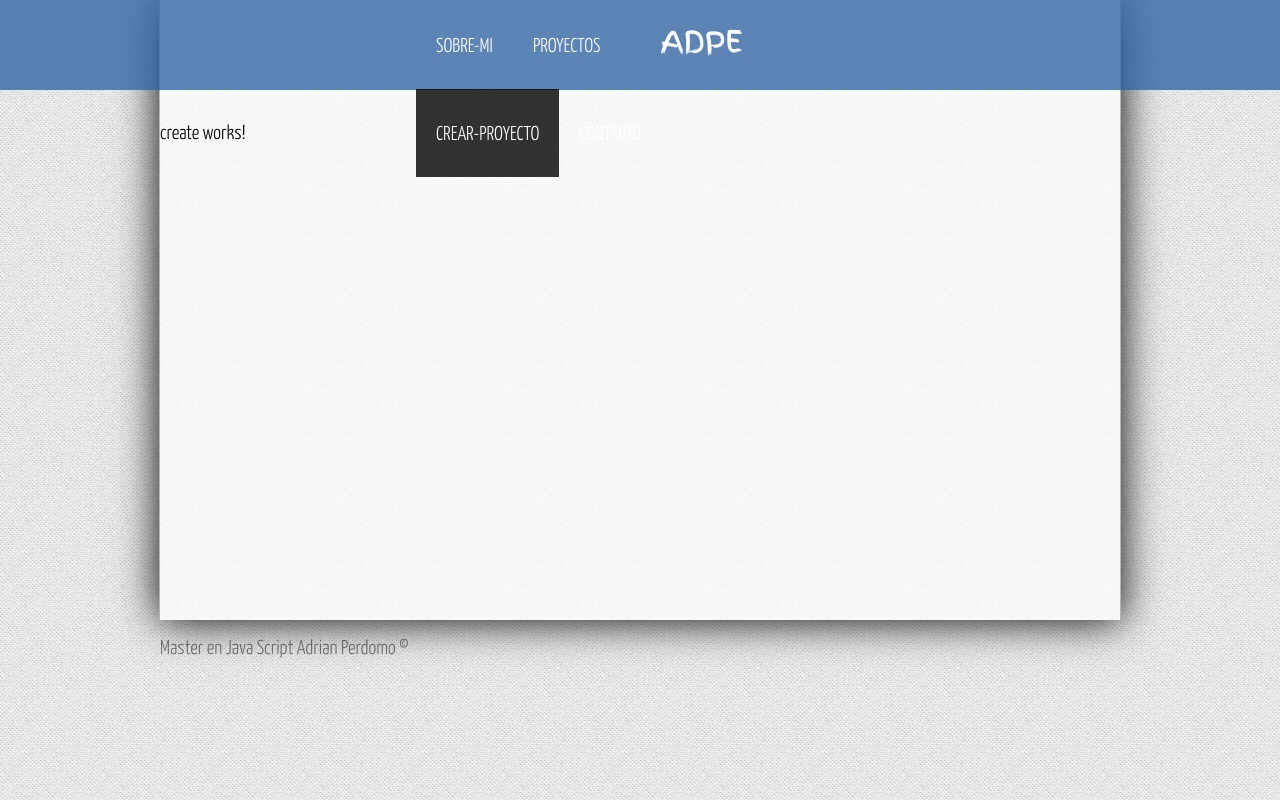
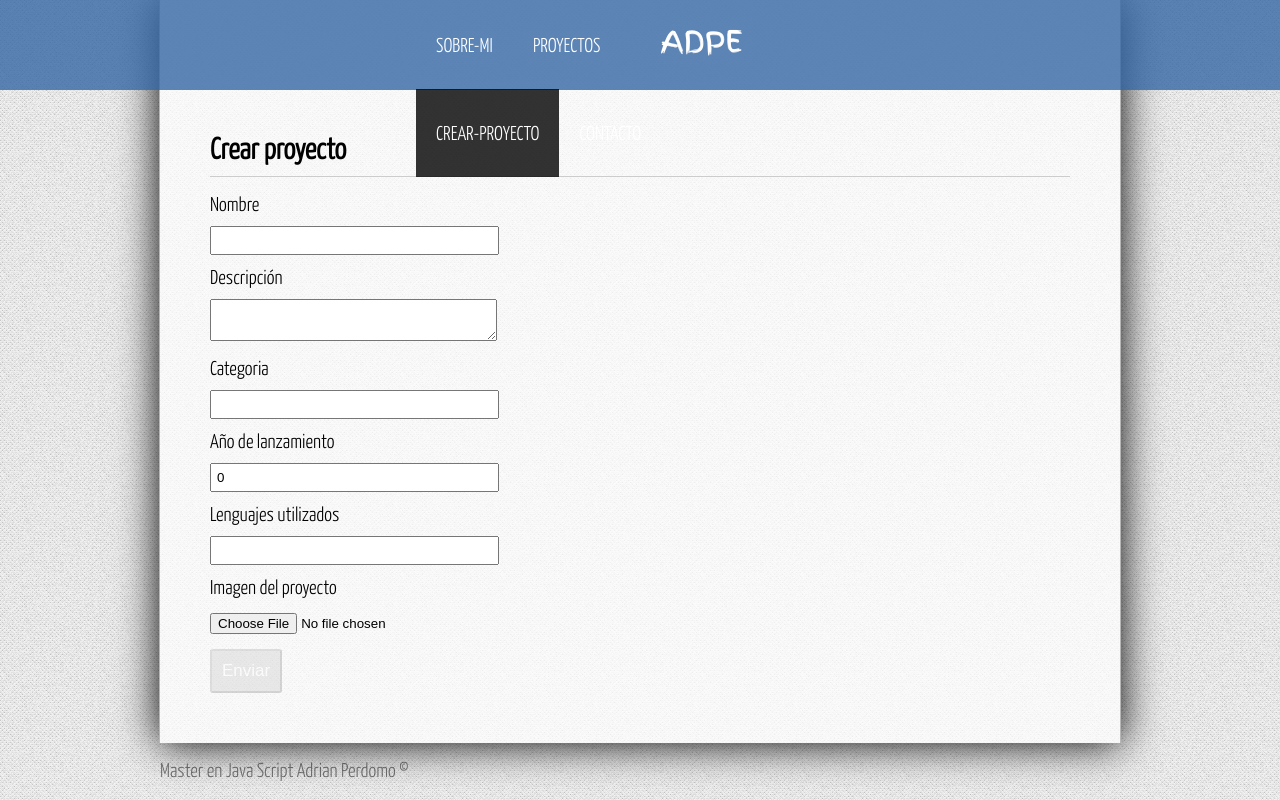
Before and after one commit to AdrianPerdomoE/Js-master-notes, an Angular app in the folder Proyecto_Angular/: page /crear-proyecto in a window 1280 px wide. Built offline with nearby package versions, Linux system fonts and the light colour scheme.

Commit message:
diseño formulario crear proyecto

```diff
--- a/Proyecto_Angular/src/app/components/create/create.component.html
+++ b/Proyecto_Angular/src/app/components/create/create.component.html
@@ -1 +1,34 @@
-<p>create works!</p>
+<div class="container">
+    <h2>{{title}}</h2>
+    <form #projectForm="ngForm" (ngSubmit)="onSubmit(projectForm)">
+        <p>
+            <label for="name">Nombre</label>
+            <input  name="name" type="text" #name="ngModel" [(ngModel)]="project.name" required>
+            <span *ngIf="name.touched&& !name.value" class="formError">Este campo es obligatorio</span>
+        </p>
+        <p>
+            <label for="description">Descripción</label>
+            <textarea name="description"  #description="ngModel" [(ngModel)]="project.description" required></textarea>
+            <span *ngIf="description.touched&& !description.value"class="formError">Este campo es obligatorio</span>
+        </p>
+        <p>
+            <label for="category">Categoria</label>
+            <input  name="category" type="text" #category="ngModel" [(ngModel)]="project.category" required>
+            <span *ngIf="category.touched&& !category.value"class="formError">Este campo es obligatorio</span>
+        </p>
+        <p>
+            <label for="year">Año de lanzamiento</label>
+            <input  name="year" type="number" #year="ngModel" [(ngModel)]="project.year">
+        </p>
+        <p>
+            <label for="langs">Lenguajes utilizados</label>
+            <input  name="langs" type="text" #langs="ngModel" [(ngModel)]="project.langs" required>
+            <span *ngIf="langs.touched&& !langs.value"class="formError">Este campo es obligatorio</span>
+        </p>
+        <p>
+            <label for="img">Imagen del proyecto</label>
+            <input  name="img" type="file" placeholder="Subir imagen" required>
+        </p>
+        <input  type="submit" value="Enviar" [disabled]="!projectForm.form.valid">
+    </form>
+</div>
--- a/Proyecto_Angular/src/app/components/create/create.component.ts
+++ b/Proyecto_Angular/src/app/components/create/create.component.ts
@@ -1,15 +1,26 @@
 import { Component, OnInit } from '@angular/core';
+import { Project } from 'src/app/models/project';//importar el modelo de proyecto
+import { ProjectService } from 'src/app/services/project.service';//importar los servicios
 
 @Component({
   selector: 'app-create',
   templateUrl: './create.component.html',
-  styleUrls: ['./create.component.css']
+  styleUrls: ['./create.component.css'],
+  providers:[ProjectService]
 })
 export class CreateComponent implements OnInit {
-
-  constructor() { }
+  public title:string;
+  public project:Project;
+  constructor(
+    private _projectService:ProjectService
+  ) {
+    this.title="Crear proyecto";
+    this.project=new Project("","","","",0,"","");
+   }
 
   ngOnInit(): void {
   }
+  onSubmit(projectForm:any){
+  }
 
 }
--- a/Proyecto_Angular/src/assets/css/styles.css
+++ b/Proyecto_Angular/src/assets/css/styles.css
@@ -55,7 +55,7 @@ header ul li a{
     color: white;
 
 }
-header ul li a:hover ,.actived{
+header ul li a:hover,.actived{
     background: rgba(0, 0, 0, 0.8);
 }
 
@@ -68,7 +68,7 @@ header ul li a:hover ,.actived{
     font-family: "finger";
     font-size: 30px;
     transition: color 500ms;
-    transition: transform 500ms;
+    transition: transform 650ms;
     padding-left: 40px;
     margin-right: 30px;
 }
@@ -133,3 +133,64 @@ footer{
     padding-bottom: 30px;
     text-align: justify;
 }
+/*Sección con formulario*/
+.container{
+    padding: 50px;
+    padding-top: 10px;
+
+
+}
+.container h2{
+    border-bottom: 1px solid #ccc;
+    padding-bottom:10px;
+    margin-bottom: 15px;
+    display: block;
+}
+form{
+    width: 80%;
+}
+form label{
+    display: block;
+    width: 100%;
+    margin-top: 10px;
+    margin-bottom: 10px;
+}
+form input[type="text"],
+form input[type="number"],
+input[type="email"],
+form textarea{
+    width: 40%;
+    padding: 5px;
+
+}
+form button,
+form input[type="submit"]{
+    font-size: 17px;
+    padding: 10px;
+    border-radius: 5%;
+    margin-top: 15px;
+    color: white;
+    background: rgba(53, 103, 164, 1);
+    cursor: pointer;
+}
+form button:hover,
+form input[type="submit"]:hover{
+    background: rgba(53, 103, 164, 0.8);
+}
+.formError{
+    padding: 5px;
+    font-size: 16px;
+    background: red;
+    color: white;
+    margin-left: 5px;
+}
+form input[disabled]{
+    background: #ccc;
+    opacity: 0.4;
+    cursor: not-allowed;
+}
+form input[disabled]:hover{
+    background: #ccc;
+    opacity: 0.4;
+    cursor: not-allowed;
+}
```
